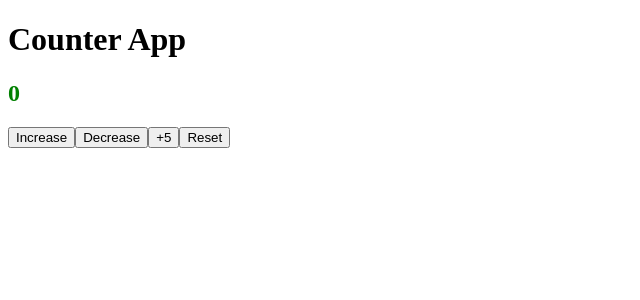
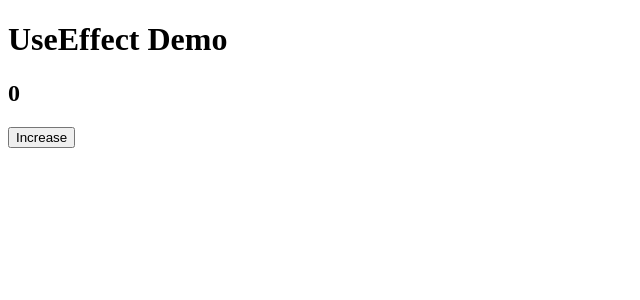
Before and after one commit to anuragpaal/react-practice, a React (Vite) app: page / in a window 1280 px wide. Shown: the top 300 px of the page, without its empty margins (0-640 px from the left). Built offline with nearby package versions, Linux system fonts and the light colour scheme.

Commit message:
"Day 3 - useEffect challenges completed"

```diff
--- a/src/App.jsx
+++ b/src/App.jsx
@@ -1,36 +1,21 @@
-import { useState } from "react";
+import { useState, useEffect } from "react";
 
 function App() {
-    const [count, setCount] = useState(0);
+  const [count, setCount] = useState(0);
 
-    return (
-        <div>
-            <h1>Counter App</h1>
+  useEffect(() => {
+    console.log("Use Effect Loaded");
+    document.title = "Count: " + count;
+  }, [count]);
 
-            <h2 style={{ color : count > 5 ? "red" : "green" }}>{count}</h2>
+  return (
+    <div>
+      <h1>UseEffect Demo</h1>
+      <h2>{count}</h2>
 
-            <button onClick={() => {
-                if(count < 10){
-                    setCount(count + 1)
-                }
-            }}>
-                Increase
-            </button>
-
-            <button onClick={() => setCount(count - 1)}>
-                Decrease
-            </button>
-
-
-            <button onClick={() => setCount(count + 5)}>
-                +5
-            </button>
-
-            <button onClick={() => setCount(0)}>
-                Reset
-            </button>
-        </div>
-    )
+      <button onClick={() => setCount(count + 1)}>Increase</button>
+    </div>
+  );
 }
 
 export default App;
```
